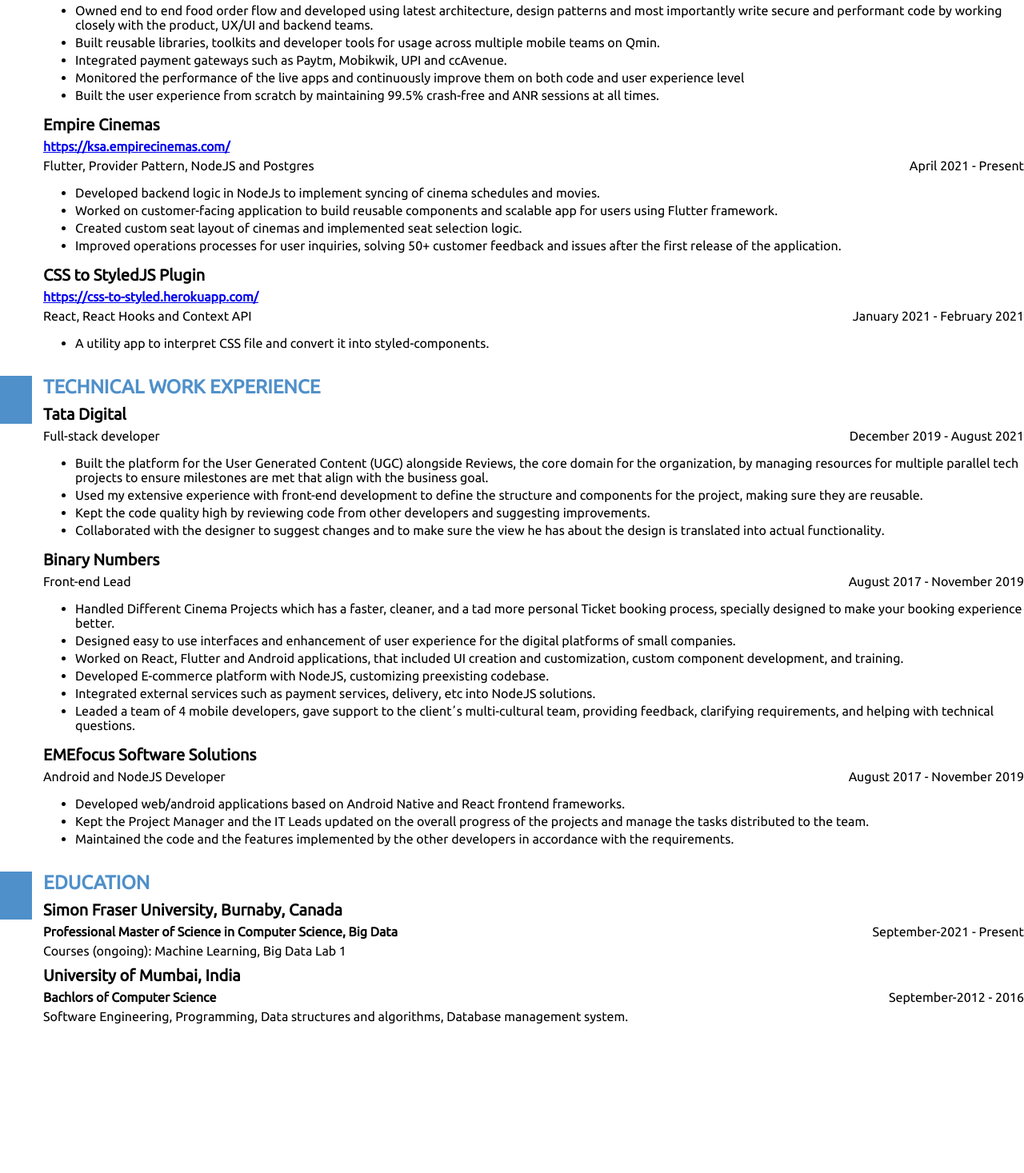
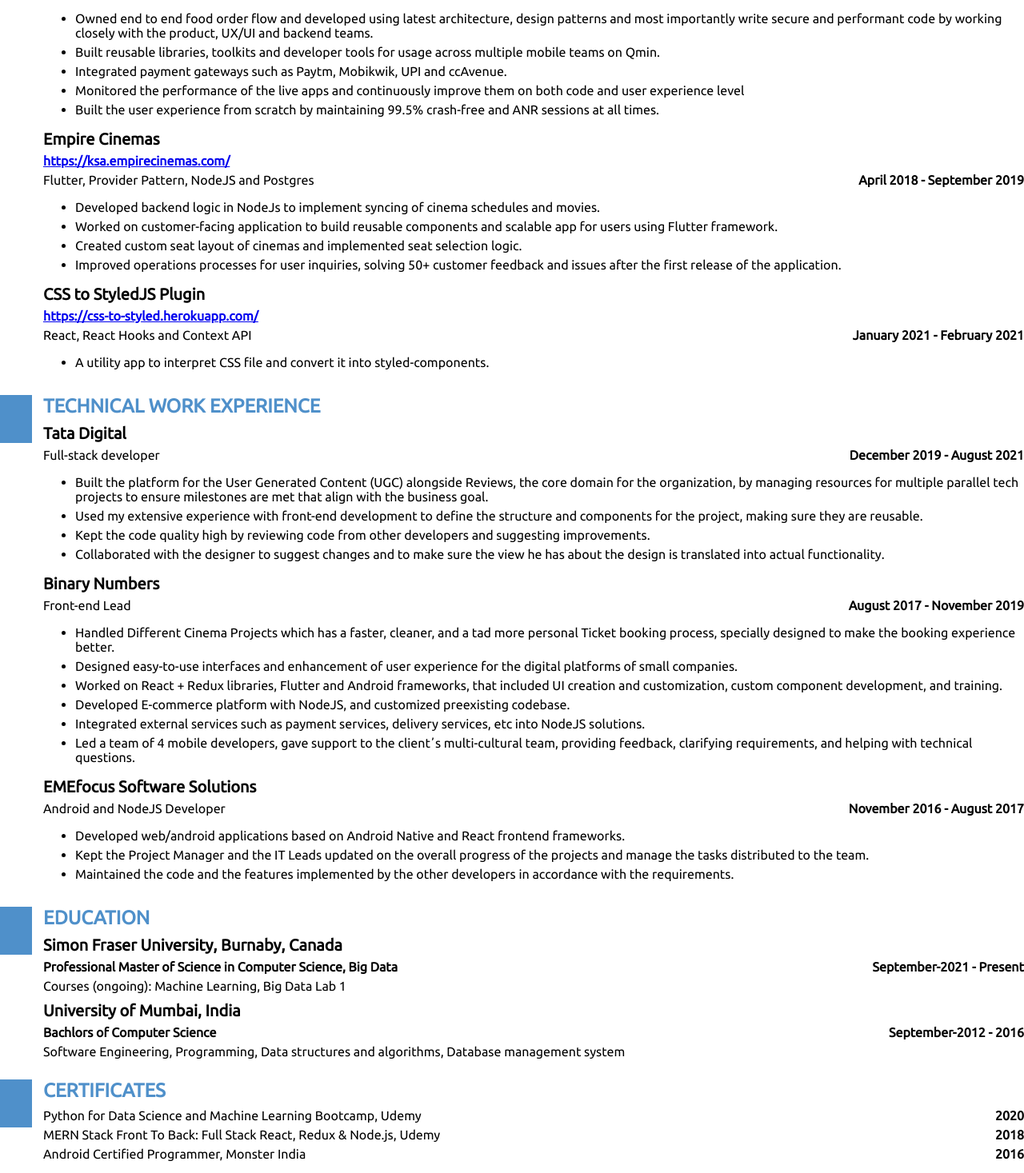
Before and after one commit to anant00729/resume, a React (Create React App) app in the folder client/: page / in a window 1280 px wide. Shown: the part 863-2330 px from the top of the page at 80% size. Before the commit the page ends 2183 px from the top, so only its background shows below. Built offline with nearby package versions, Linux system fonts and the light colour scheme; a web font is replaced by a local one.

Commit message:
made imporvements in the cresumeData.json file and corrected the gramatical mistakes

```diff
--- /dev/null
+++ b/client/src/components/cresume/c_acc/index.js
@@ -0,0 +1,35 @@
+import React from "react";
+import { certificates_and_acc } from "../../../cresumeData.json";
+
+function Certificates() {
+  return (
+    <section>
+      <div>
+        {certificates_and_acc.map(({ title = "", duration = "" }, index) => {
+          return (
+            <div key={index}>
+              <div
+                style={{
+                  display: "flex",
+                  justifyContent: "space-between",
+                  marginTop: "6px",
+                }}
+              >
+                <div>{title}</div>
+                <div
+                  style={{
+                    fontWeight: "600",
+                  }}
+                >
+                  {duration}
+                </div>
+              </div>
+            </div>
+          );
+        })}
+      </div>
+    </section>
+  );
+}
+
+export default Certificates;
--- a/client/src/components/cresume/c_edu/index.js
+++ b/client/src/components/cresume/c_edu/index.js
@@ -34,7 +34,13 @@
                   >
                     {title}
                   </div>
-                  <div>{duration}</div>
+                  <div
+                    style={{
+                      fontWeight: "600",
+                    }}
+                  >
+                    {duration}
+                  </div>
                 </div>
                 <div
                   style={{
--- a/client/src/components/cresume/personal_information/index.js
+++ b/client/src/components/cresume/personal_information/index.js
@@ -12,7 +12,7 @@
           return (
             <li
               style={{
-                marginTop: "4px",
+                marginTop: "6px",
               }}
               key={index}
             >
--- a/client/src/components/cresume/selected_projects/index.js
+++ b/client/src/components/cresume/selected_projects/index.js
@@ -45,14 +45,20 @@
                   }}
                 >
                   <div>{stack_used}</div>
-                  <div>{duration}</div>
+                  <div
+                    style={{
+                      fontWeight: "600",
+                    }}
+                  >
+                    {duration}
+                  </div>
                 </div>
                 <ul>
                   {tasks.map((t, j) => {
                     return (
                       <li
                         style={{
-                          marginTop: "4px",
+                          marginTop: "6px",
                         }}
                         key={j}
                       >
--- a/client/src/components/cresume/technical_work_exp/index.js
+++ b/client/src/components/cresume/technical_work_exp/index.js
@@ -35,14 +35,20 @@
                   }}
                 >
                   <div>{designation}</div>
-                  <div>{duration}</div>
+                  <div
+                    style={{
+                      fontWeight: "600",
+                    }}
+                  >
+                    {duration}
+                  </div>
                 </div>
                 <ul>
                   {roles.map((r, j) => {
                     return (
                       <li
                         style={{
-                          marginTop: "4px",
+                          marginTop: "6px",
                         }}
                         key={j}
                       >
--- a/client/src/cresumeData.json
+++ b/client/src/cresumeData.json
@@ -5,7 +5,7 @@
   "designation": "Professional Masters of Science in Computer Science Student - Big Data",
   "about": "I have been working with PWA/Web development since 2018, the period during which I have worked in different projects. I am a self-motivated and self-taught professional who likes to solve problems. I merge a passion for usability and user experience with technical knowledge to create cool digital experiences. My repertoire includes programming languages and tools such as ReactJS, NodeJS, ExpressJS, Django, MySQL, PostgreSQL.",
   "aboutList": [
-    "5+ years of experience in Software development & Data Analytics",
+    "5+ years of experience in Software development & Data Analytics.",
     "Strong programming background with project experience in Front-end and Back-end development.",
     "Learing Machine Learning and data science.",
     "Experience in developing analytical tools and techniques for data analysis and processing big data."
@@ -121,7 +121,7 @@
   "selected_projects": [
     {
       "title": "Tata motors",
-      "duration": "November 2020 - January 2021",
+      "duration": "December 2020 - August 2021",
       "stack_used": "React, Redux, React Hooks and 3D Model Unity Libraries",
       "tasks": [
         "Collaborated with the augmented reality team and helped online customers in their purchasing decisions by bringing vehicles to life, taking digital imagery to the next level with realistic, life-sized 3D models that can be positioned in the real world and explored in detail.",
@@ -132,7 +132,7 @@
     },
     {
       "title": "Qmin",
-      "duration": "April 2021 - July 2021",
+      "duration": "November 2019 - December 2020",
       "stack_used": "Android, Kotlin, Dagger, Component Life Cycle and MVVM pattern",
       "tasks": [
         "Owned end to end food order flow and developed using latest architecture, design patterns and most importantly write secure and performant code by working closely with the product, UX/UI and backend teams.",
@@ -145,7 +145,7 @@
     },
     {
       "title": "Empire Cinemas",
-      "duration": "April 2021 - Present",
+      "duration": "April 2018 - September 2019",
       "stack_used": "Flutter, Provider Pattern, NodeJS and Postgres",
       "tasks": [
         "Developed backend logic in NodeJs to implement syncing of cinema schedules and movies.",
@@ -184,18 +184,18 @@
       "duration": "August 2017 - November 2019",
       "intro": "Binary Numbers is a service-based company specialized in product engineering, web and app development a company offering next-generation solutions for small and large businesses. I worked there on custom websites and apps that increase online visibility and stand out from the crowd.",
       "roles": [
-        "Handled Different Cinema Projects which has a faster, cleaner, and a tad more personal Ticket booking process, specially designed to make your booking experience better.",
-        "Designed easy to use interfaces and enhancement of user experience for the digital platforms of small companies.",
-        "Worked on React, Flutter and Android applications, that included UI creation and customization, custom component development, and training.",
-        "Developed E-commerce platform with NodeJS, customizing preexisting codebase.",
-        "Integrated external services such as payment services, delivery, etc into NodeJS solutions.",
-        "Leaded a team of 4 mobile developers, gave support to the clientʼs multi-cultural team, providing feedback, clarifying requirements, and helping with technical questions."
+        "Handled Different Cinema Projects which has a faster, cleaner, and a tad more personal Ticket booking process, specially designed to make the booking experience better.",
+        "Designed easy-to-use interfaces and enhancement of user experience for the digital platforms of small companies.",
+        "Worked on React + Redux libraries, Flutter and Android frameworks, that included UI creation and customization, custom component development, and training.",
+        "Developed E-commerce platform with NodeJS, and customized preexisting codebase.",
+        "Integrated external services such as payment services, delivery services, etc into NodeJS solutions.",
+        "Led a team of 4 mobile developers, gave support to the clientʼs multi-cultural team, providing feedback, clarifying requirements, and helping with technical questions."
       ]
     },
     {
       "title": "EMEfocus Software Solutions",
       "designation": "Android and NodeJS Developer",
-      "duration": "August 2017 - November 2019",
+      "duration": "November 2016 - August 2017",
       "intro": "Emefocus is a service-based start-located in Bangalore. They focus on digitalizing the admission process of various universities. I worked as an android developer and also got a chance to work on the backend. My job here is to work inside our client to develop great digital solutions for the education sector ande-commerce.",
       "roles": [
         "Developed web/android applications based on Android Native and React frontend frameworks.",
@@ -215,7 +215,7 @@
       "title": "Bachlors of Computer Science",
       "duration": "September-2012 - 2016",
       "name_of_uni": "University of Mumbai, India",
-      "courses": "Software Engineering, Programming, Data structures and algorithms, Database management system."
+      "courses": "Software Engineering, Programming, Data structures and algorithms, Database management system"
     }
   ],
   "hackathon": [
@@ -237,15 +237,15 @@
   ],
   "certificates_and_acc": [
     {
-      "name": "Python for Data Science and Machine Learning Bootcamp",
+      "title": "Python for Data Science and Machine Learning Bootcamp, Udemy",
       "duration": "2020"
     },
     {
-      "name": "MERN Stack Front To Back: Full Stack React, Redux & Node.js",
+      "title": "MERN Stack Front To Back: Full Stack React, Redux & Node.js, Udemy",
       "duration": "2018"
     },
     {
-      "name": "Monster India, Android Certified Programmer",
+      "title": "Android Certified Programmer, Monster India",
       "duration": "2016"
     }
   ],
--- a/client/src/pages/cresume/index.js
+++ b/client/src/pages/cresume/index.js
@@ -8,6 +8,7 @@
 import TechnicalWorkExperience from "../../components/cresume/technical_work_exp";
 import SectionTitleTwo from "../../components/cresume/section-title-two";
 import Education from "../../components/cresume/c_edu";
+import Certificates from "../../components/cresume/c_acc";
 
 function CResume() {
   const { name = "", designation = "", primary_color } = resumeData;
@@ -67,6 +68,11 @@
           children={<Education />}
           name={"Education"}
         />
+        <SectionTitleTwo
+          colorBox={primary_color}
+          children={<Certificates />}
+          name={"Certificates"}
+        />
       </MainContainer>
     </page>
   );
```
Also changed, not shown: client/src/components/cresume/c_acc/styles.js (added).
